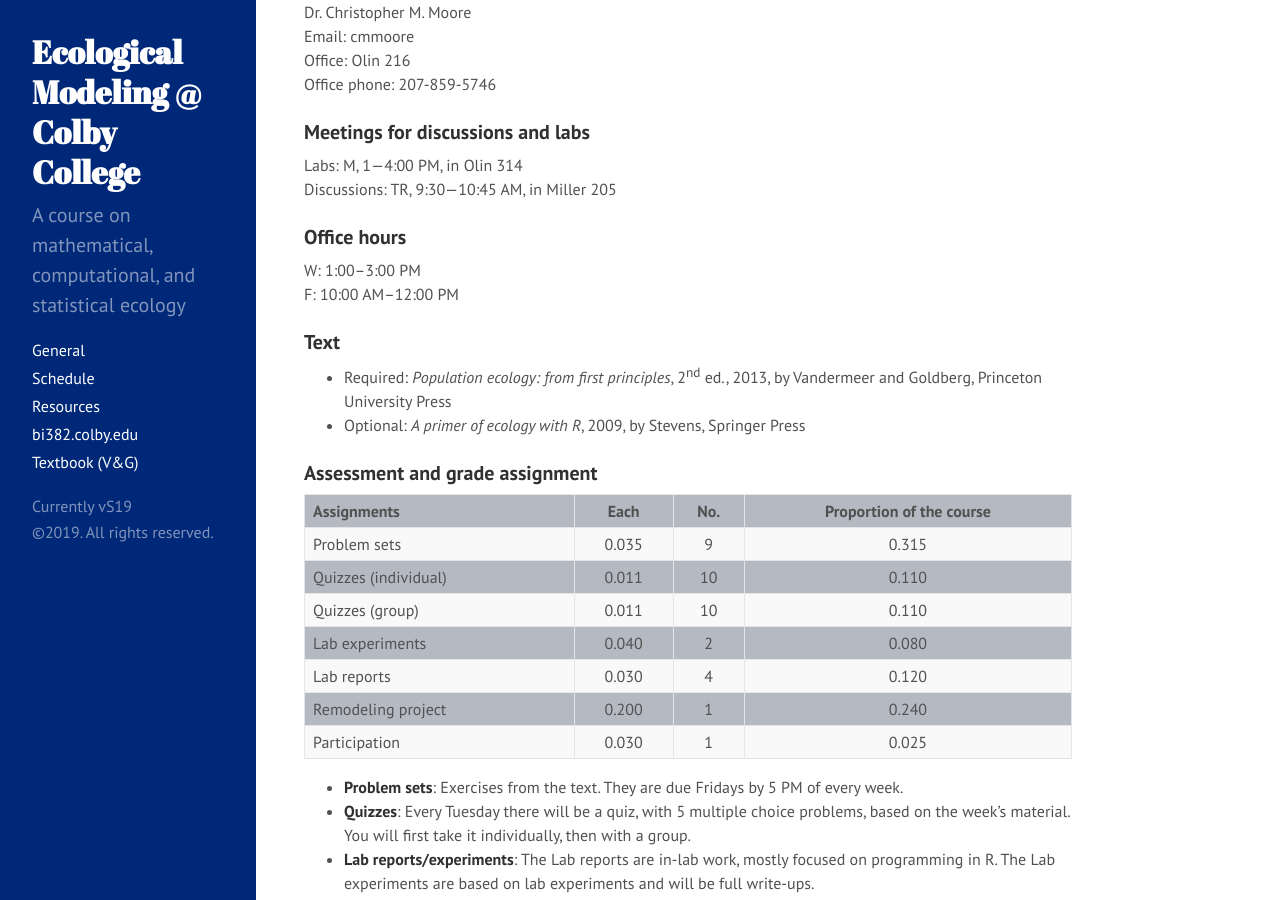
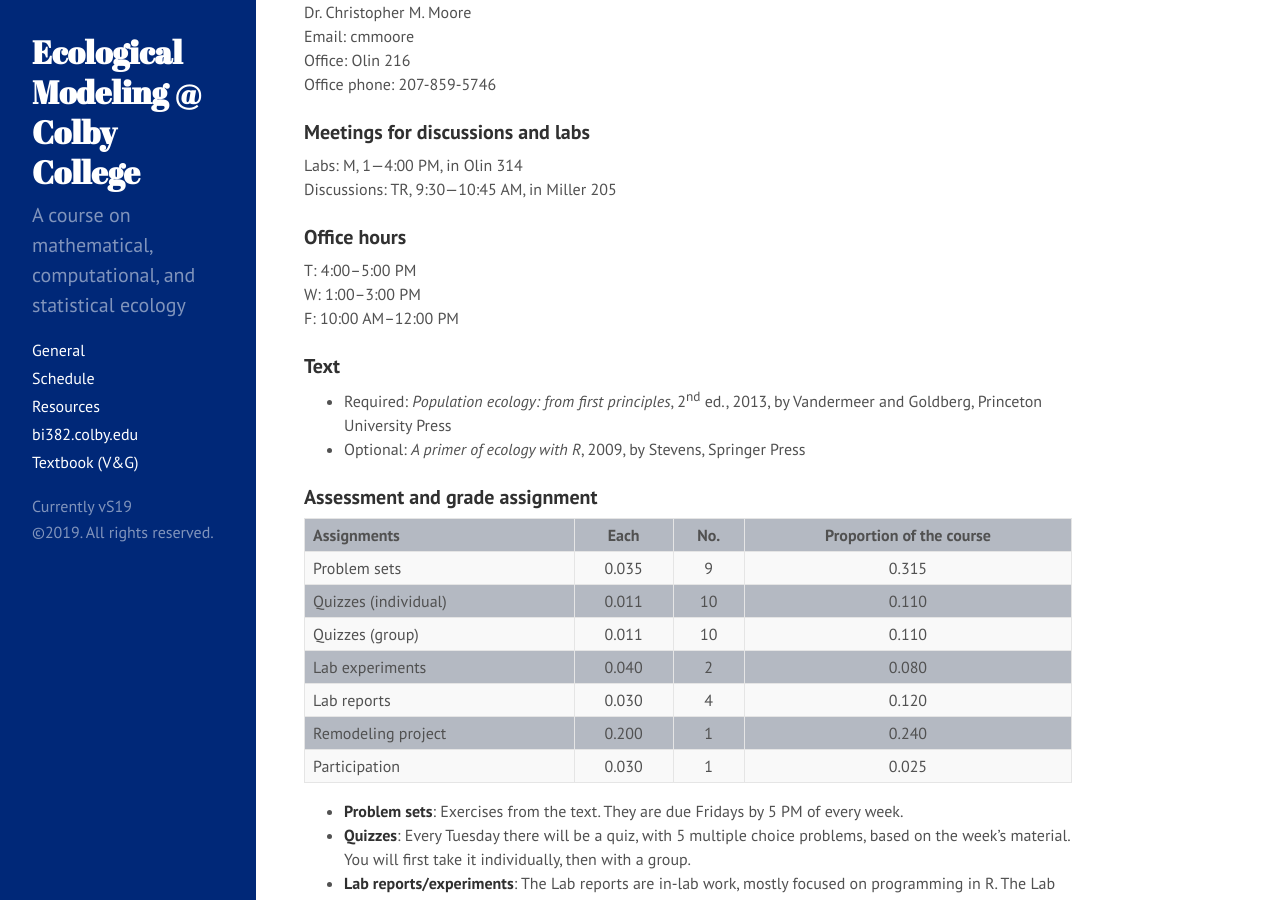
Before and after one commit to davan690/ColbyEcology.github.io, a Jekyll site: the page built from index.md, in a window 1280 px wide and 900 px high, scrolled down 827 px. Built offline with Jekyll 4.4.1, drawn with Linux system fonts in a browser that asks for light colours.

Commit message:
updated office hours

```diff
--- a/index.md
+++ b/index.md
@@ -31,6 +31,7 @@ Labs: M, 1—4:00 PM, in Olin 314
 Discussions: TR, 9:30—10:45 AM, in Miller 205
 
 ### Office hours
+T: 4:00–5:00 PM
 W: 1:00–3:00 PM
 F: 10:00 AM–12:00 PM
 
```
